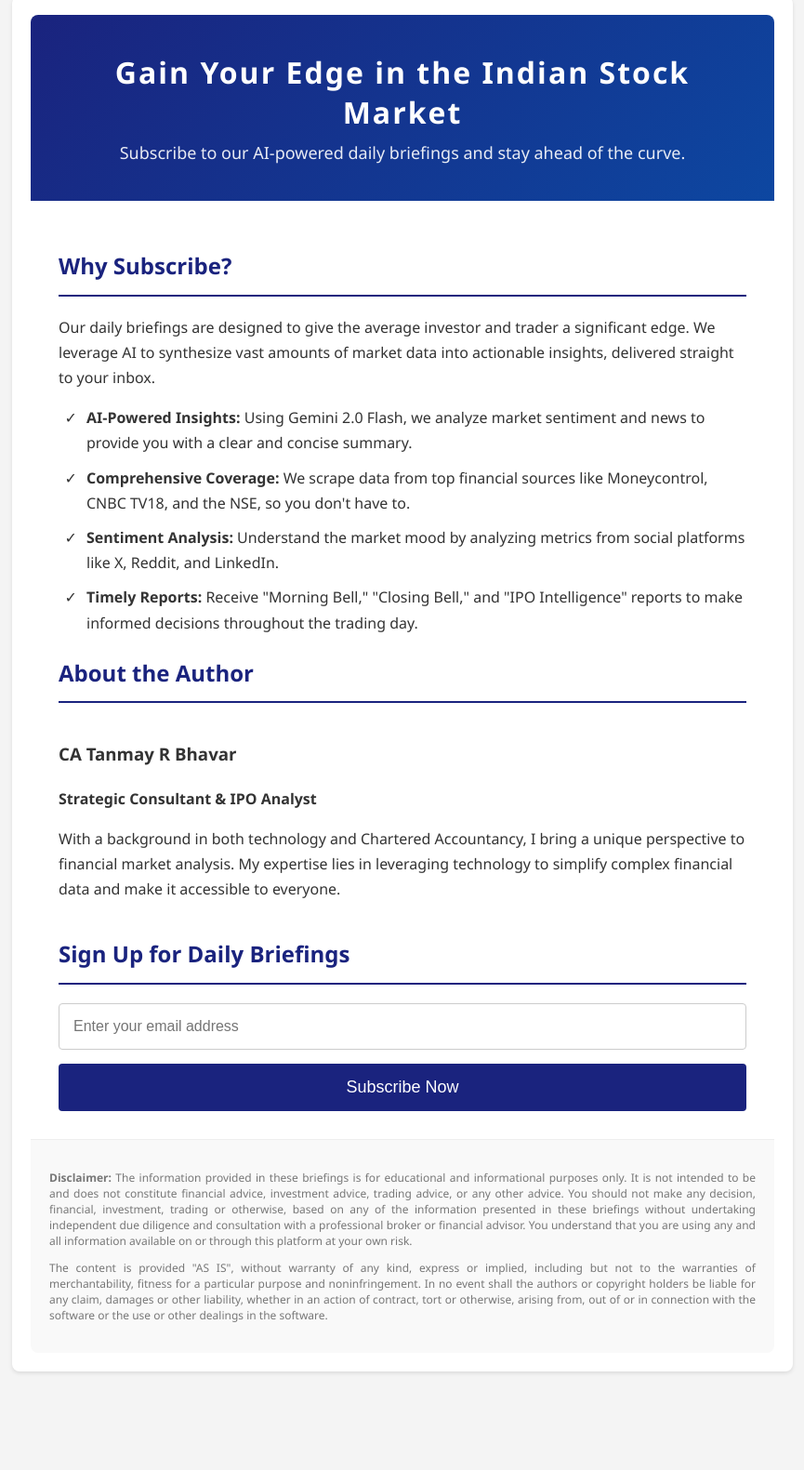
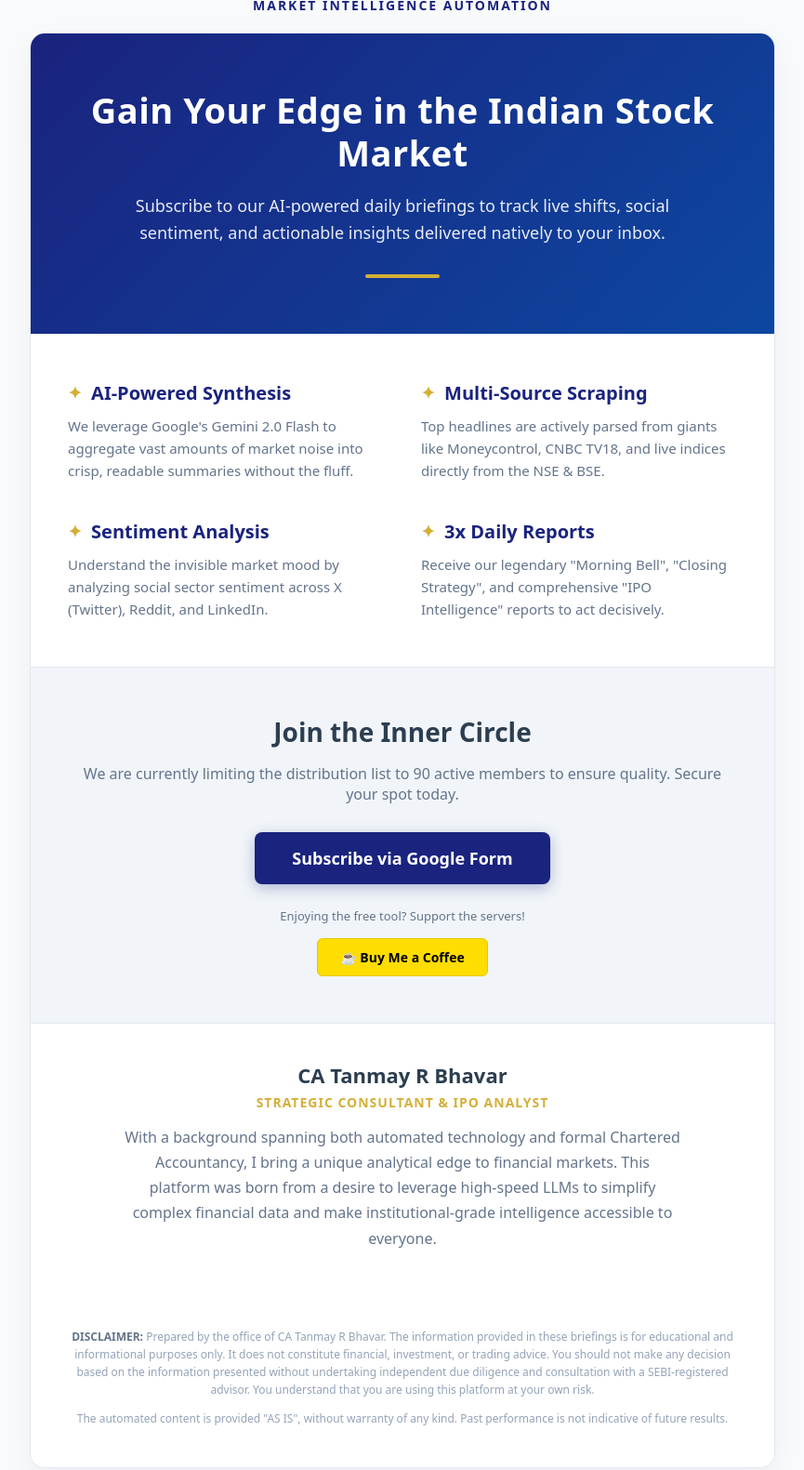
Before and after one commit to tbhavar/Daily-Indian-Market-Briefing, a plain HTML site: page index.html in a window 1280 px wide. Shown: the part 24-1605 px from the top of the page at 93% size, without its empty margins (207-1072 px from the left). Before the commit the page ends 1519 px from the top, so only its background shows below. Drawn offline with Linux system fonts and the light colour scheme.

Commit message:
feat: redesign landing page to match premium email UI and link Google Form

```diff
--- a/index.html
+++ b/index.html
@@ -3,168 +3,285 @@
 <head>
     <meta charset="UTF-8">
     <meta name="viewport" content="width=device-width, initial-scale=1.0">
-    <title>Indian Market Intelligence - Daily Briefings</title>
+    <title>Indian Market Intelligence | CA Tanmay R Bhavar</title>
     <style>
+        :root {
+            --primary-navy: #1a237e;
+            --primary-dark: #0d47a1;
+            --accent-gold: #D4AF37;
+            --accent-coffee: #FFDD00;
+            --text-dark: #2c3e50;
+            --text-light: #64748b;
+            --bg-light: #f8fafc;
+        }
+
         body {
-            font-family: 'Segoe UI', Arial, sans-serif;
+            font-family: system-ui, -apple-system, BlinkMacSystemFont, 'Segoe UI', Roboto, Helvetica, Arial, sans-serif;
             margin: 0;
-            background-color: #f4f4f4;
-            color: #333;
+            padding: 0;
+            background-color: var(--bg-light);
+            color: var(--text-dark);
+            -webkit-font-smoothing: antialiased;
         }
+
+        .navbar {
+            text-align: center;
+            padding: 20px;
+            font-weight: 700;
+            font-size: 14px;
+            letter-spacing: 2px;
+            text-transform: uppercase;
+            color: var(--primary-navy);
+        }
+
         .container {
             max-width: 800px;
-            margin: 20px auto;
-            padding: 20px;
-            background-color: #fff;
-            border-radius: 8px;
-            box-shadow: 0 2px 4px rgba(0,0,0,0.1);
+            margin: 0 auto 50px auto;
+            background-color: #ffffff;
+            border-radius: 16px;
+            box-shadow: 0 10px 30px rgba(0,0,0,0.05);
+            overflow: hidden;
+            border: 1px solid #e2e8f0;
         }
-        .header {
-            background: linear-gradient(135deg, #1a237e 0%, #0d47a1 100%);
+
+        .hero {
+            background: linear-gradient(135deg, var(--primary-navy) 0%, var(--primary-dark) 100%);
             color: white;
-            padding: 40px;
+            padding: 60px 40px;
             text-align: center;
-            border-top-left-radius: 8px;
-            border-top-right-radius: 8px;
         }
-        .header h1 {
+
+        .hero h1 {
             margin: 0;
-            font-size: 32px;
-            letter-spacing: 2px;
+            font-size: 38px;
+            font-weight: 800;
+            letter-spacing: 0.5px;
+            line-height: 1.2;
         }
-        .header p {
-            margin: 10px 0 0;
+
+        .hero p {
+            margin: 20px auto 0;
             font-size: 18px;
             opacity: 0.9;
+            max-width: 600px;
+            line-height: 1.6;
+            font-weight: 400;
         }
+
+        .accent-line {
+            width: 80px;
+            height: 4px;
+            background-color: var(--accent-gold);
+            margin: 30px auto 0 auto;
+            border-radius: 2px;
+        }
+
         .content {
-            padding: 30px;
-            line-height: 1.7;
+            padding: 50px 40px;
         }
-        .benefits h2, .about h2, .signup h2 {
-            border-bottom: 2px solid #1a237e;
-            padding-bottom: 10px;
-            margin-bottom: 20px;
-            color: #1a237e;
+
+        .grid {
+            display: grid;
+            grid-template-columns: 1fr;
+            gap: 40px;
         }
-        .benefits ul {
-            list-style-type: '✓';
-            padding-left: 20px;
+
+        @media(min-width: 650px) {
+            .grid {
+                grid-template-columns: 1fr 1fr;
+            }
         }
-        .benefits li {
-            margin-bottom: 10px;
-            padding-left: 10px;
-        }
-        .about .author {
+
+        .feature-box h3 {
+            color: var(--primary-navy);
+            font-size: 20px;
+            margin: 0 0 10px 0;
             display: flex;
             align-items: center;
-            margin-top: 20px;
         }
-        .about .author img {
-            border-radius: 50%;
-            margin-right: 20px;
+
+        .feature-box h3::before {
+            content: '✦';
+            color: var(--accent-gold);
+            margin-right: 10px;
+            font-size: 18px;
         }
-        .about .author-info {
+
+        .feature-box p {
+            color: var(--text-light);
+            line-height: 1.6;
+            margin: 0;
+            font-size: 15px;
+        }
+
+        .cta-section {
+            text-align: center;
+            padding: 50px 40px;
+            background-color: #f1f5f9;
+            border-top: 1px solid #e2e8f0;
+            border-bottom: 1px solid #e2e8f0;
+        }
+
+        .cta-section h2 {
+            margin: 0 0 15px 0;
+            font-size: 28px;
+            color: var(--text-dark);
+        }
+
+        .cta-section p {
+            color: var(--text-light);
+            margin: 0 0 30px 0;
             font-size: 16px;
         }
-        .signup form {
+
+        .subscribe-btn {
+            display: inline-block;
+            padding: 16px 40px;
+            background-color: var(--primary-navy);
+            color: white;
+            text-decoration: none;
+            font-size: 18px;
+            font-weight: 700;
+            border-radius: 8px;
+            box-shadow: 0 4px 15px rgba(26, 35, 126, 0.3);
+            transition: all 0.3s ease;
+        }
+
+        .subscribe-btn:hover {
+            background-color: var(--primary-dark);
+            transform: translateY(-2px);
+            box-shadow: 0 6px 20px rgba(26, 35, 126, 0.4);
+        }
+
+        .sponsor-box {
+            text-align: center;
+            margin-top: 25px;
+        }
+
+        .coffee-btn {
+            display: inline-block;
+            padding: 10px 24px;
+            background-color: var(--accent-coffee);
+            color: #000;
+            text-decoration: none;
+            font-weight: bold;
+            font-size: 14px;
+            border-radius: 6px;
+            border: 1px solid #e5c700;
+            transition: transform 0.2s ease;
+        }
+
+        .coffee-btn:hover {
+            transform: scale(1.05);
+        }
+
+        .author-card {
             display: flex;
             flex-direction: column;
+            align-items: center;
+            text-align: center;
+            padding: 40px;
         }
-        .signup input[type="email"] {
-            padding: 15px;
-            margin-bottom: 15px;
-            border: 1px solid #ccc;
-            border-radius: 4px;
-            font-size: 16px;
+
+        .author-card h3 {
+            margin: 0 0 5px 0;
+            font-size: 22px;
+            color: var(--text-dark);
         }
-        .signup button {
-            padding: 15px;
-            background-color: #1a237e;
-            color: white;
-            border: none;
-            border-radius: 4px;
-            font-size: 18px;
-            cursor: pointer;
-            transition: background-color 0.3s;
+
+        .author-card h4 {
+            margin: 0 0 15px 0;
+            font-size: 14px;
+            color: var(--accent-gold);
+            text-transform: uppercase;
+            letter-spacing: 1px;
         }
-        .signup button:hover {
-            background-color: #0d47a1;
+
+        .author-card p {
+            color: var(--text-light);
+            line-height: 1.7;
+            margin: 0;
+            max-width: 600px;
         }
+
         .footer {
-            background: #f9f9f9;
-            padding: 20px;
+            background: #ffffff;
+            padding: 30px 40px;
             font-size: 12px;
-            color: #777;
-            text-align: justify;
-            border-bottom-left-radius: 8px;
-            border-bottom-right-radius: 8px;
-            border-top: 1px solid #eee;
+            color: #94a3b8;
+            text-align: center;
+            line-height: 1.6;
         }
+
+        .footer strong {
+            color: #64748b;
+        }
+
     </style>
 </head>
 <body>
 
+    <div class="navbar">
+        Market Intelligence Automation
+    </div>
+
     <div class="container">
-        <div class="header">
+
+        <!-- Hero Section -->
+        <div class="hero">
             <h1>Gain Your Edge in the Indian Stock Market</h1>
-            <p>Subscribe to our AI-powered daily briefings and stay ahead of the curve.</p>
+            <p>Subscribe to our AI-powered daily briefings to track live shifts, social sentiment, and actionable insights delivered natively to your inbox.</p>
+            <div class="accent-line"></div>
         </div>
 
-        <div class="content">
-            <div class="benefits">
-                <h2>Why Subscribe?</h2>
-                <p>Our daily briefings are designed to give the average investor and trader a significant edge. We leverage AI to synthesize vast amounts of market data into actionable insights, delivered straight to your inbox.</p>
-                <ul>
-                    <li><strong>AI-Powered Insights:</strong> Using Gemini 2.0 Flash, we analyze market sentiment and news to provide you with a clear and concise summary.</li>
-                    <li><strong>Comprehensive Coverage:</strong> We scrape data from top financial sources like Moneycontrol, CNBC TV18, and the NSE, so you don't have to.</li>
-                    <li><strong>Sentiment Analysis:</strong> Understand the market mood by analyzing metrics from social platforms like X, Reddit, and LinkedIn.</li>
-                    <li><strong>Timely Reports:</strong> Receive "Morning Bell," "Closing Bell," and "IPO Intelligence" reports to make informed decisions throughout the trading day.</li>
-                </ul>
+        <!-- Features -->
+        <div class="content grid">
+            <div class="feature-box">
+                <h3>AI-Powered Synthesis</h3>
+                <p>We leverage Google's Gemini 2.0 Flash to aggregate vast amounts of market noise into crisp, readable summaries without the fluff.</p>
             </div>
-
-            <div class="about">
-                <h2>About the Author</h2>
-                <div class="author">
-                    <!-- Placeholder for an image -->
-                    <!-- <img src="placeholder.jpg" alt="CA Tanmay R Bhavar" width="100" height="100"> -->
-                    <div class="author-info">
-                        <h3>CA Tanmay R Bhavar</h3>
-                        <p><strong>Strategic Consultant & IPO Analyst</strong></p>
-                        <p>With a background in both technology and Chartered Accountancy, I bring a unique perspective to financial market analysis. My expertise lies in leveraging technology to simplify complex financial data and make it accessible to everyone.</p>
-                    </div>
-                </div>
+            <div class="feature-box">
+                <h3>Multi-Source Scraping</h3>
+                <p>Top headlines are actively parsed from giants like Moneycontrol, CNBC TV18, and live indices directly from the NSE & BSE.</p>
             </div>
-
-            <div class="signup">
-                <h2>Sign Up for Daily Briefings</h2>
-                <form id="signup-form">
-                    <input type="email" id="email-input" placeholder="Enter your email address" required>
-                    <button type="submit">Subscribe Now</button>
-                </form>
+            <div class="feature-box">
+                <h3>Sentiment Analysis</h3>
+                <p>Understand the invisible market mood by analyzing social sector sentiment across X (Twitter), Reddit, and LinkedIn.</p>
+            </div>
+            <div class="feature-box">
+                <h3>3x Daily Reports</h3>
+                <p>Receive our legendary "Morning Bell", "Closing Strategy", and comprehensive "IPO Intelligence" reports to act decisively.</p>
             </div>
         </div>
 
+        <!-- Subscription Form Link -->
+        <div class="cta-section">
+            <h2>Join the Inner Circle</h2>
+            <p>We are currently limiting the distribution list to 90 active members to ensure quality. Secure your spot today.</p>
+
+            <!-- Replace the # below with your actual Google Form URL -->
+            <a href="#" target="_blank" class="subscribe-btn">Subscribe via Google Form</a>
+
+            <div class="sponsor-box">
+                <p style="font-size: 13px; color: var(--text-light); margin-bottom: 15px;">Enjoying the free tool? Support the servers!</p>
+                <a href="https://buymeacoffee.com/tbhavar" target="_blank" class="coffee-btn">☕ Buy Me a Coffee</a>
+            </div>
+        </div>
+
+        <!-- Author -->
+        <div class="author-card">
+            <h3>CA Tanmay R Bhavar</h3>
+            <h4>Strategic Consultant & IPO Analyst</h4>
+            <p>With a background spanning both automated technology and formal Chartered Accountancy, I bring a unique analytical edge to financial markets. This platform was born from a desire to leverage high-speed LLMs to simplify complex financial data and make institutional-grade intelligence accessible to everyone.</p>
+        </div>
+
+        <!-- Footer / Disclaimer -->
         <div class="footer">
-            <p><strong>Disclaimer:</strong> The information provided in these briefings is for educational and informational purposes only. It is not intended to be and does not constitute financial advice, investment advice, trading advice, or any other advice. You should not make any decision, financial, investment, trading or otherwise, based on any of the information presented in these briefings without undertaking independent due diligence and consultation with a professional broker or financial advisor. You understand that you are using any and all information available on or through this platform at your own risk.</p>
-            <p style="margin-top: 10px;">The content is provided "AS IS", without warranty of any kind, express or implied, including but not to the warranties of merchantability, fitness for a particular purpose and noninfringement. In no event shall the authors or copyright holders be liable for any claim, damages or other liability, whether in an action of contract, tort or otherwise, arising from, out of or in connection with the software or the use or other dealings in the software.</p>
+            <p><strong>DISCLAIMER:</strong> Prepared by the office of CA Tanmay R Bhavar. The information provided in these briefings is for educational and informational purposes only. It does not constitute financial, investment, or trading advice. You should not make any decision based on the information presented without undertaking independent due diligence and consultation with a SEBI-registered advisor. You understand that you are using this platform at your own risk.</p>
+            <p style="margin-top: 10px;">The automated content is provided "AS IS", without warranty of any kind. Past performance is not indicative of future results.</p>
         </div>
+
     </div>
 
-    <script>
-        document.getElementById('signup-form').addEventListener('submit', function(event) {
-            event.preventDefault();
-            const email = document.getElementById('email-input').value;
-            if (email) {
-                const repoUrl = 'https://github.com/tbhavar/Daily-Indian-Market-Briefing';
-                const title = 'New Subscription';
-                const body = `Please add the following email to the mailing list:
-
-${email}`;
-                const issueUrl = `${repoUrl}/issues/new?title=${encodeURIComponent(title)}&body=${encodeURIComponent(body)}`;
-                window.open(issueUrl, '_blank');
-            }
-        });
-    </script>
 </body>
 </html>
--- a/style.css
+++ /dev/null
@@ -1,29 +0,0 @@
-body {
-    font-family: Arial, sans-serif;
-    margin: 0;
-    padding: 0;
-    background-color: #f4f4f4;
-}
-
-.container {
-    max-width: 800px;
-    margin: 50px auto;
-    padding: 20px;
-    background-color: #fff;
-    border-radius: 8px;
-    box-shadow: 0 0 10px rgba(0, 0, 0, 0.1);
-}
-
-h1, h2, h3 {
-    color: #333;
-}
-
-.disclaimer {
-    margin-top: 30px;
-    padding-top: 20px;
-    border-top: 1px solid #ccc;
-}
-
-.author {
-    margin-top: 20px;
-}
```
